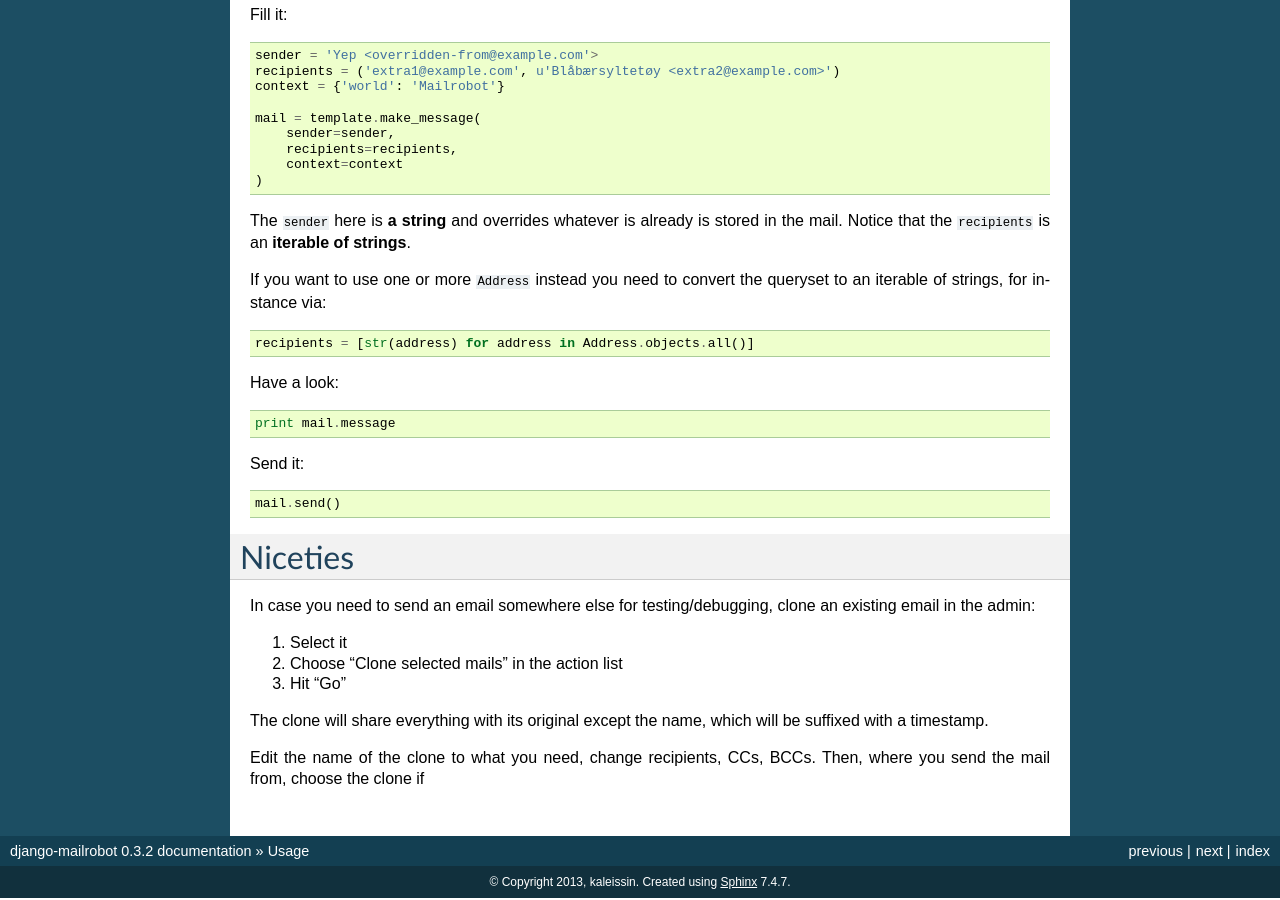
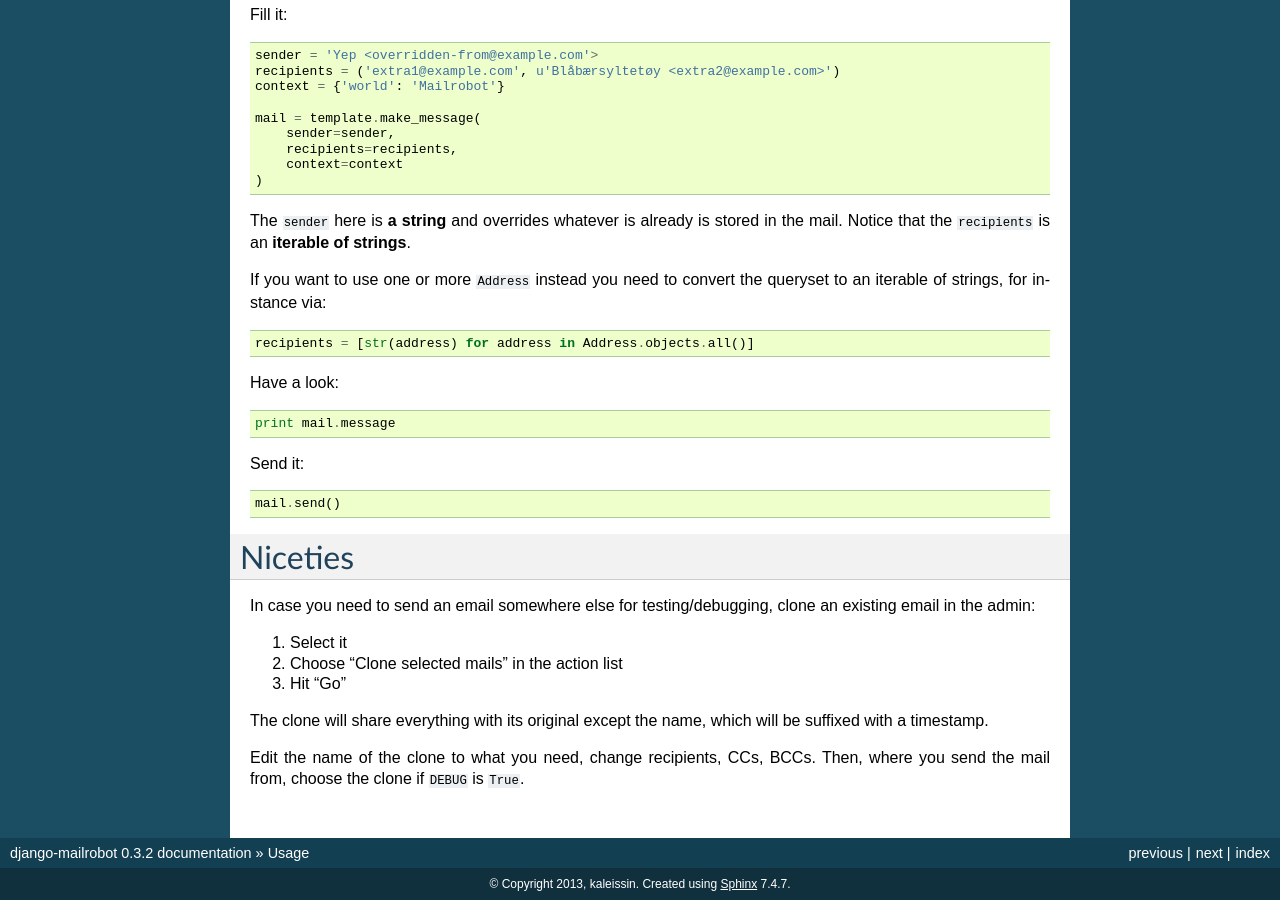
Before and after one commit to kaleissin/django-mailrobot, a Sphinx documentation site: the page built from docs/usage.rst, in a window 1280 px wide and 900 px high, scrolled down 1637 px. Built offline with Sphinx 7.4.7, drawn with Linux system fonts in a browser that asks for light colours; the version number is read from the project's files by our own code.

Commit message:
Missing end of sentence

```diff
--- a/docs/usage.rst
+++ b/docs/usage.rst
@@ -153,5 +153,5 @@ testing/debugging, clone an existing email in the admin:
 The clone will share everything with its original except the name,
 which will be suffixed with a timestamp.
 
-Edit the name of the clone to what you need, change recipients,
-CCs, BCCs. Then, where you send the mail from, choose the clone if
+Edit the name of the clone to what you need, change recipients, CCs, BCCs.
+Then, where you send the mail from, choose the clone if ``DEBUG`` is ``True``.
```
